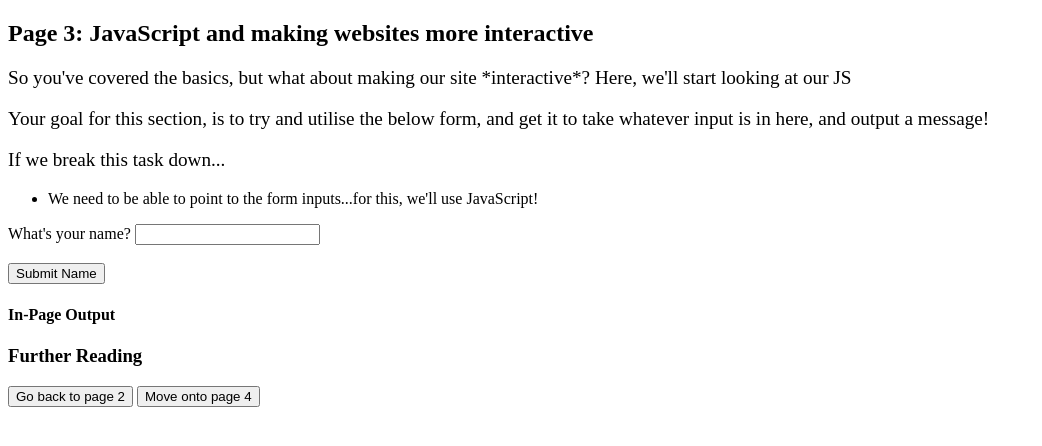
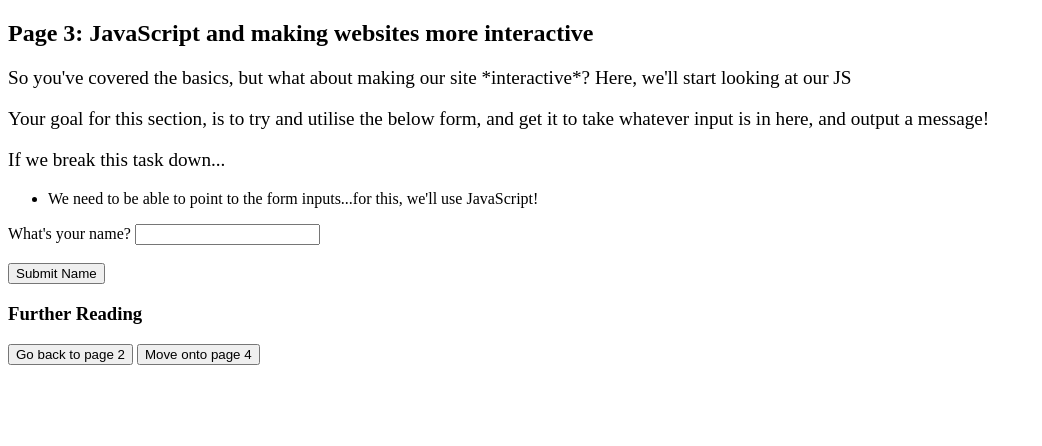
Before and after one commit to WillMacBaker/work-experience, a plain HTML site: page page3.html in a window 1280 px wide. Shown: the whole page, without its empty margins (0-1042 px from the left). Drawn offline with Linux system fonts and the light colour scheme.

Commit message:
last minute html cleaning and housekeeping :)

```diff
--- a/page3.html
+++ b/page3.html
@@ -22,11 +22,11 @@
             <button type="button" id="submitName">Submit Name</button>
         </form>
 
-        <h4>In-Page Output</h4>
+        <!-- <h4>In-Page Output</h4>
         <div id="outputName">
 
 
-        </div>
+        </div> -->
 
         <h3>Further Reading</h3>
 
```
Also changed, not shown: index.html (+1 -3 lines), page4.html (+0 -1 lines), page1.html (indentation only), page2.html (indentation only). Lines whose indentation alone changed are shown as unchanged.
